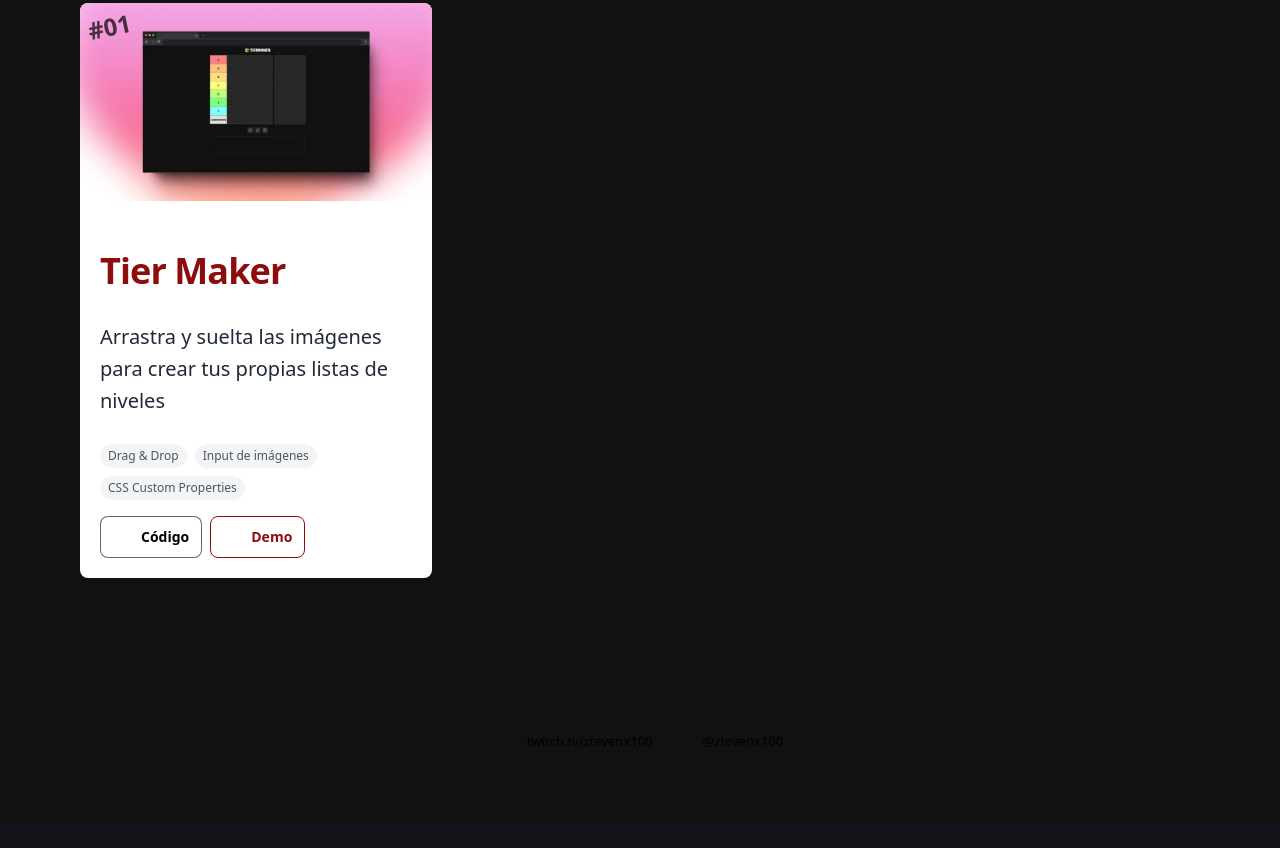
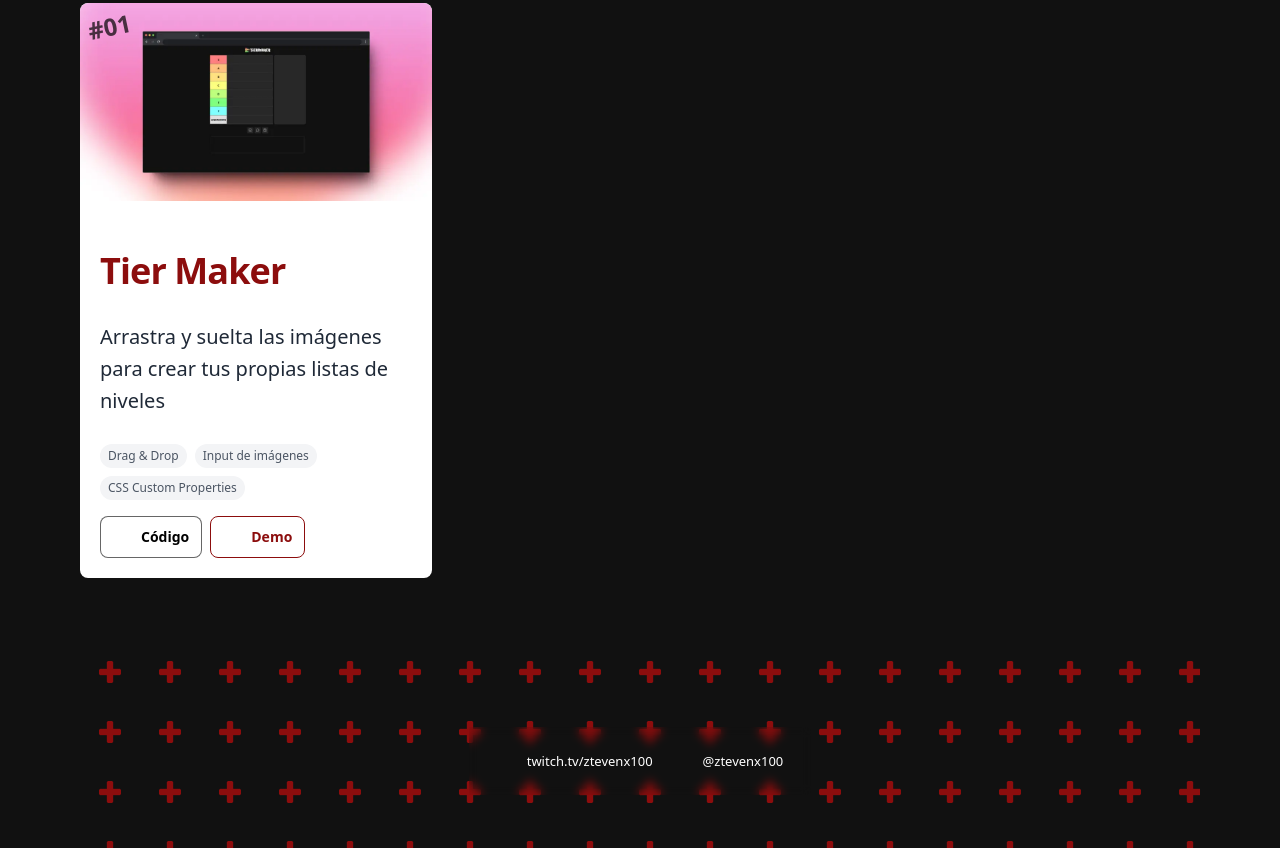
Before and after one commit to ztevenx100/js_projects-collection, an Astro site in the folder 00-web/: page / in a window 1280 px wide. Shown: the part 330-1178 px from the top of the page. Before the commit the page ends 1154 px from the top, so only its background shows below. Built offline with nearby package versions, Linux system fonts and the light colour scheme; Astro itself is replaced by a stand-in of ours.

Commit message:
TASK(00_web): Final details

```diff
--- a/00-web/src/components/Footer.astro
+++ b/00-web/src/components/Footer.astro
@@ -2,14 +2,15 @@
 import "../styles/footer.css"
 ---
 
-<footer class="">
+<footer class="footer-background">
     <section class="container">
         <div class="social-network">
             <p class="">
                 <a
                     class="link-twitch"
                     href="https://twitch.tv/ztevenx100"
-                >
+                    target="_blank"
+                    >
                     <svg class="icon">
                         <use xlink:href="public/svg/social-network.svg#svgTwitch"/>
                     </svg>
@@ -18,6 +19,7 @@ import "../styles/footer.css"
                 <a
                     class="link-twitter"
                     href="https://twitter.com/ztevenx100"
+                    target="_blank"
                 >
                     <svg class="icon">
                         <use xlink:href="public/svg/social-network.svg#svgTwitter"/>
--- a/00-web/src/pages/index.astro
+++ b/00-web/src/pages/index.astro
@@ -25,13 +25,15 @@ import Projects from "../components/Projects.astro"
     body{
         background-color: #111;
         font-family: system-ui, -apple-system, BlinkMacSystemFont, 'Segoe UI', Roboto, Oxygen, Ubuntu, Cantarell, 'Open Sans', 'Helvetica Neue', sans-serif;
+        scrollbar-width: none;
     }
 
     main {
         min-height: 100vh;
         max-width: calc(100% - 8rem);
         margin: auto;
-        padding: 1rem;
+        padding-inline: 1rem;
+        padding-top: 1rem;
         color: white;
         font-size: 20px;
         line-height: 1.6;
--- a/00-web/src/styles/footer.css
+++ b/00-web/src/styles/footer.css
@@ -35,9 +35,11 @@ footer{
                 display: flex;
                 align-items: baseline;
                 column-gap: .25rem;
+                padding: 20px;
                 color: rgb(107 114 128 / var(--tw-text-opacity));
                 font-size: .8125rem;
                 line-height: 1.5rem;
+                backdrop-filter: blur(5px);
 
                 & a{
                     position: relative;
@@ -47,7 +49,7 @@ footer{
                     column-gap: .125rem;
                     padding-block: .125rem;
                     padding-inline: .5rem;
-                    color: #0000004d;
+                    color: #ffffff4d;
                     font-size: .8125rem;
                     font-weight: 500;
                     line-height: 1.5rem;
@@ -62,7 +64,7 @@ footer{
 
                     & span{
                         align-self: baseline;
-                        color: rgb(0 0 0 / var(--tw-text-opacity));
+                        color: rgb(255 255 255 / var(--tw-text-opacity));
                     }
 
                     &.link-twitch{
@@ -81,3 +83,10 @@ footer{
         }
     }
 }
+
+.footer-background{
+    background: radial-gradient(circle, transparent 25%, #111  26%),linear-gradient(0deg, transparent 44%, #8c0d0d 45%, #8c0d0d 55%, transparent 56%), linear-gradient(90deg, transparent 44%, #8c0d0d 45%, #8c0d0d 55%, transparent 56%);
+    background-size: 3em 3em;
+    background-color: #111;
+    opacity: 1
+}
```
